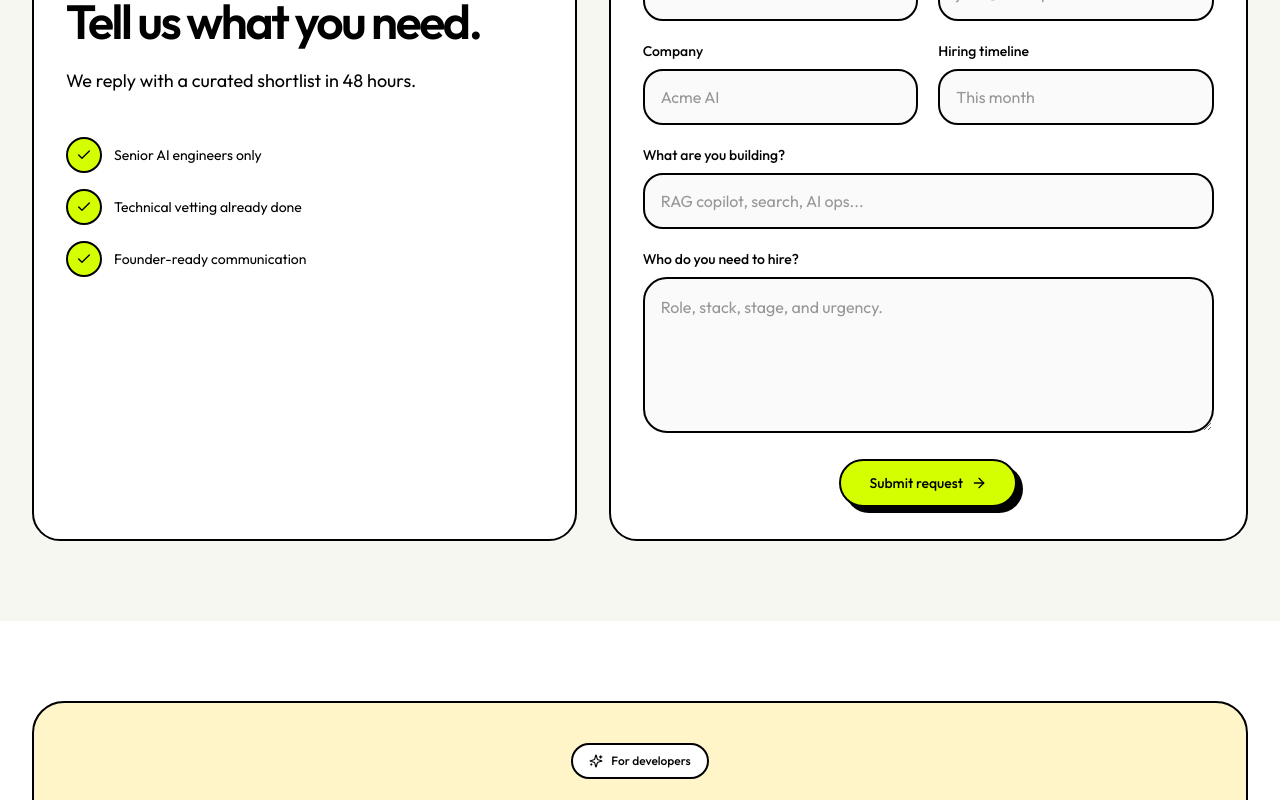
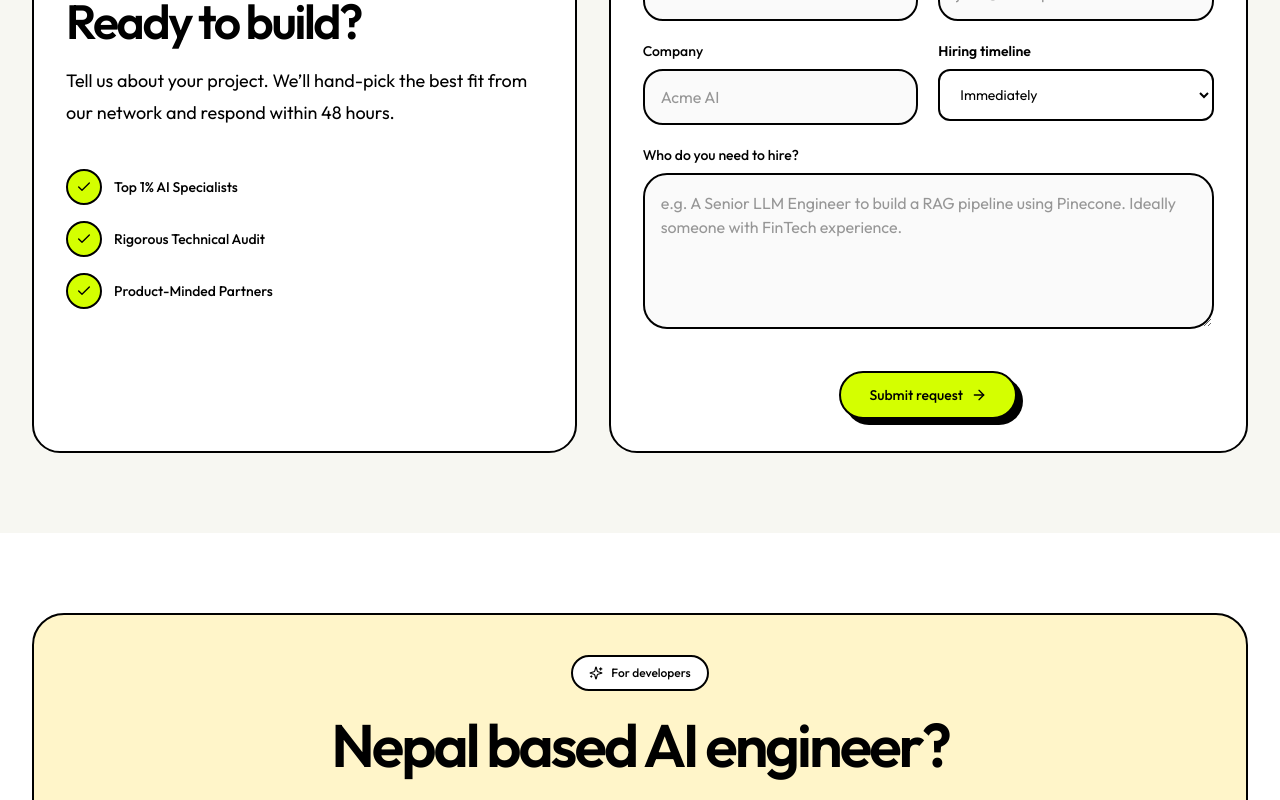
Before and after one commit to dpeshrijal/kinshu-labs, a Next.js app: page / in a window 1280 px wide. Shown: the part 3900-4700 px from the top of the page. Built offline with nearby package versions, Linux system fonts and the light colour scheme.

Commit message:
contact form is functional now

```diff
--- a/app/page.tsx
+++ b/app/page.tsx
@@ -516,20 +516,26 @@ function Avatar({
 
 function Field({
   label,
+  name,
   placeholder,
   type = "text",
   className = "",
+  required = false,
 }: {
   label: string;
+  name: string;
   placeholder: string;
   type?: string;
   className?: string;
+  required?: boolean;
 }) {
   return (
     <label className={`block ${className}`}>
       <span className="mb-2 block text-sm font-medium text-black">{label}</span>
       <input
+        name={name} // Passed to input
         type={type}
+        required={required} // Passed to input
         aria-label={label}
         placeholder={placeholder}
         className="h-14 w-full rounded-[20px] border-2 border-black bg-zinc-50 px-4 text-base font-normal text-black outline-none transition duration-300 ease-out placeholder:text-black/40 focus:border-[3px] focus:bg-white"
@@ -540,17 +546,23 @@ function Field({
 
 function TextareaField({
   label,
+  name,
   placeholder,
   className = "",
+  required = false,
 }: {
   label: string;
+  name: string;
   placeholder: string;
   className?: string;
+  required?: boolean;
 }) {
   return (
     <label className={`block ${className}`}>
       <span className="mb-2 block text-sm font-medium text-black">{label}</span>
       <textarea
+        name={name}
+        required={required}
         aria-label={label}
         placeholder={placeholder}
         rows={5}
@@ -867,7 +879,8 @@ export default function HomePage() {
               Meet the engineers who build the future
             </h2>
             <p className="mt-4 max-w-xl text-sm leading-6 text-black/60 sm:hidden">
-              A rotating shortlist of vetted AI engineers, optimized for quick scanning on smaller screens.
+              A rotating shortlist of vetted AI engineers, optimized for quick
+              scanning on smaller screens.
             </p>
           </Reveal>
 
@@ -1085,21 +1098,22 @@ export default function HomePage() {
             <div className="rounded-[28px] border-2 border-black bg-white p-8">
               <SectionPill tone="sand">Request a match</SectionPill>
               <h2 className="mt-6 text-3xl font-semibold tracking-[-0.05em] text-black sm:text-5xl">
-                Tell us what you need.
+                Ready to build?
               </h2>
               <p className="mt-5 max-w-xl text-base leading-7 text-black/72 sm:text-lg sm:leading-8">
-                We reply with a curated shortlist in 48 hours.
+                Tell us about your project. We’ll hand-pick the best fit from
+                our network and respond within 48 hours.
               </p>
 
               <div className="mt-10 hidden space-y-4 sm:block">
                 {[
-                  "Senior AI engineers only",
-                  "Technical vetting already done",
-                  "Founder-ready communication",
+                  "Top 1% AI Specialists",
+                  "Rigorous Technical Audit",
+                  "Product-Minded Partners",
                 ].map((item) => (
                   <div
                     key={item}
-                    className="flex items-center gap-3 text-sm text-black/76"
+                    className="flex items-center gap-3 text-sm font-medium text-black"
                   >
                     <div className="flex h-9 w-9 items-center justify-center rounded-full border-2 border-black bg-[#D4FF00]">
                       <Check className="h-4 w-4" />
@@ -1110,27 +1124,48 @@ export default function HomePage() {
               </div>
             </div>
 
-            <form className="rounded-[28px] border-2 border-black bg-white p-6 sm:p-8">
+            <form
+              action="https://formspree.io/f/xyklbkdn"
+              method="POST"
+              className="rounded-[28px] border-2 border-black bg-white p-6 sm:p-8"
+            >
               <div className="grid gap-5 sm:grid-cols-2">
-                <Field label="Founder name" placeholder="Jane Smith" />
                 <Field
+                  name="founder_name"
+                  label="Founder name"
+                  placeholder="Jane Smith"
+                />
+                <Field
+                  name="email"
                   label="Work email"
                   placeholder="jane@startup.com"
                   type="email"
                 />
-                <Field label="Company" placeholder="Acme AI" />
-                <Field label="Hiring timeline" placeholder="This month" />
-                <Field
-                  label="What are you building?"
-                  placeholder="RAG copilot, search, AI ops..."
+                <Field name="company" label="Company" placeholder="Acme AI" />
+
+                <div className="flex flex-col gap-2">
+                  <label className="text-sm font-semibold text-black">
+                    Hiring timeline
+                  </label>
+                  <select
+                    className="h-[52px] rounded-xl border-2 border-black bg-white px-4 text-sm outline-none focus:bg-zinc-50"
+                    name="timeline"
+                  >
+                    <option value="immediately">Immediately</option>
+                    <option value="1-2-weeks">In 1–2 weeks</option>
+                    <option value="1-month">In 1 month</option>
+                    <option value="exploring">Just exploring</option>
+                  </select>
+                </div>
+
+                <TextareaField
+                  name="message"
+                  label="Who do you need to hire?"
+                  placeholder="e.g. A Senior LLM Engineer to build a RAG pipeline using Pinecone. Ideally someone with FinTech experience."
                   className="sm:col-span-2"
                 />
-                <TextareaField
-                  label="Who do you need to hire?"
-                  placeholder="Role, stack, stage, and urgency."
-                  className="sm:col-span-2"
-                />
-                <div className="flex justify-center sm:col-span-2">
+
+                <div className="flex flex-col items-center justify-center gap-3 mt-4 sm:col-span-2">
                   <ActionButton type="submit" fullWidth={false}>
                     Submit request
                     <ArrowRight className="h-4 w-4" />
@@ -1147,13 +1182,13 @@ export default function HomePage() {
           <Reveal className="rounded-[32px] border-2 border-black bg-[#FFF5C9] p-8 text-center sm:p-10">
             <SectionPill tone="white">For developers</SectionPill>
             <h2 className="mt-6 text-3xl font-semibold tracking-[-0.05em] text-black sm:text-5xl lg:text-[3.75rem]">
-              Nepal-based AI engineer?
+              Nepal based AI engineer?
             </h2>
             <p className="mx-auto mt-5 max-w-xl text-base leading-7 text-black/72 sm:max-w-2xl sm:text-lg sm:leading-8">
               Join a more selective network for high-agency builders.
             </p>
             <div className="mt-8 flex flex-col justify-center gap-4 sm:flex-row">
-              <ActionLink href="mailto:hello@example.com" tone="dark">
+              <ActionLink href="deepeshrijal@gmail.com" tone="dark">
                 Apply as dev
               </ActionLink>
               <ActionLink href="#process" tone="secondary">
```
